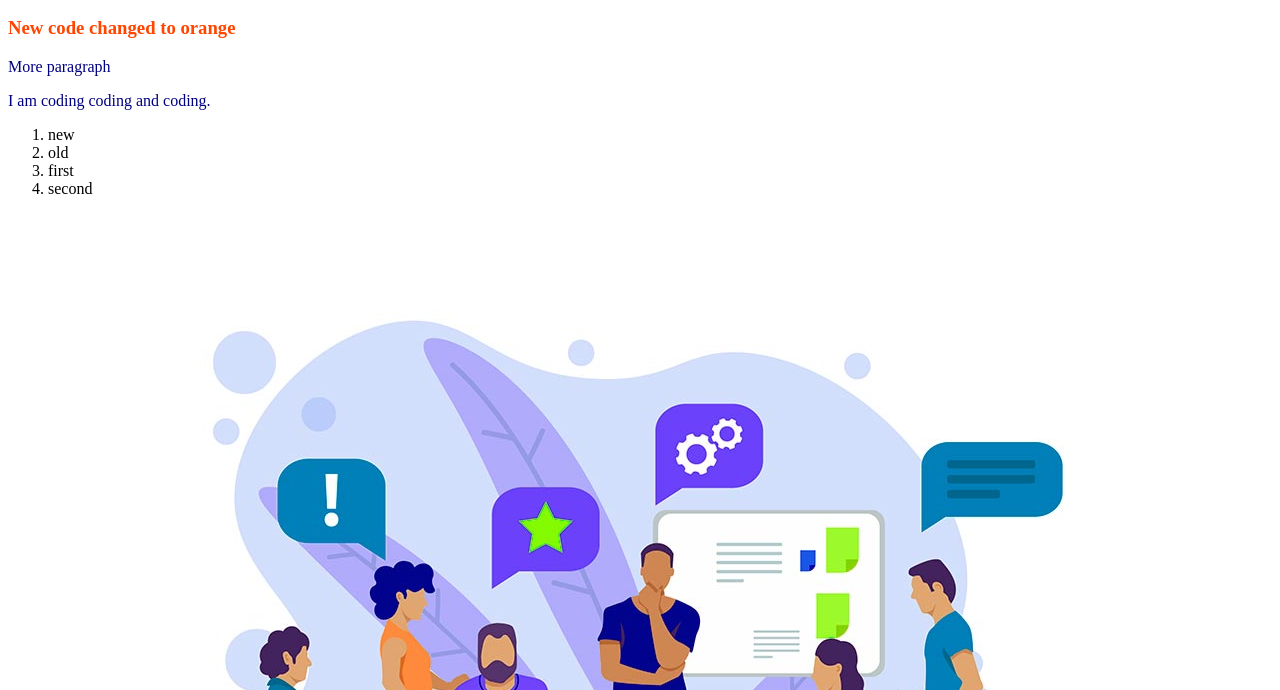
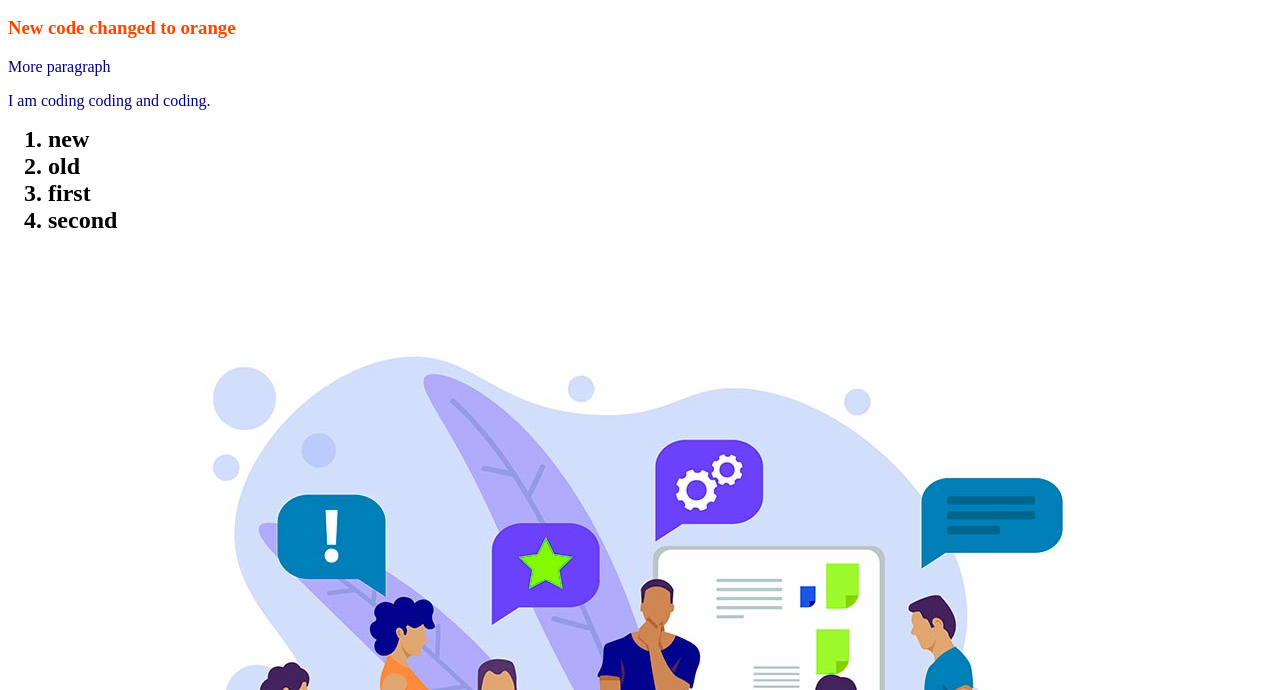
Before and after one commit to mdshahed1/my-second-repo, a plain HTML site: page index.html in a window 1280 px wide. Shown: the part 110-800 px from the top of the page. Drawn offline with Linux system fonts and the light colour scheme.

Commit message:
comitted

```diff
--- a/style.css
+++ b/style.css
@@ -4,3 +4,7 @@ p{
 h3{
     color: orangered;
 }
+li{
+    font-size: 1.5em;
+    font-weight: 700;
+}
```
